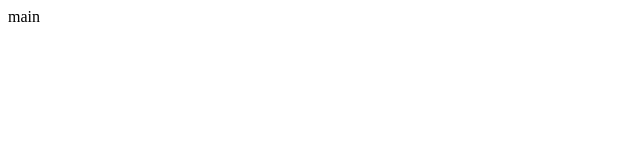
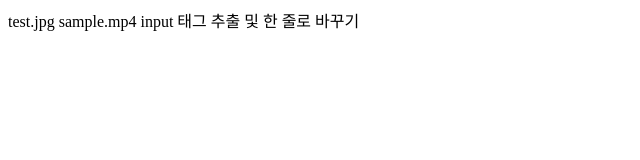
Before and after one commit to ansehd1123/static, a plain HTML site: page index.html in a window 1280 px wide. Shown: the whole page, without its empty margins (0-640 px from the left). Drawn offline with Linux system fonts and the light colour scheme.

Commit message:
Update index.html

```diff
--- a/index.html
+++ b/index.html
@@ -1 +1,3 @@
-main
+<a src=./test.jpg>test.jpg</a>
+<a src=./sample.mp4>sample.mp4</a>
+<a src=./input_tag_name_convert>input 태그 추출 및 한 줄로 바꾸기</a>
```
